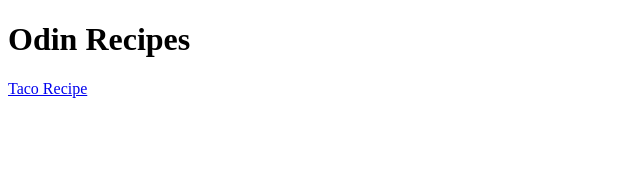
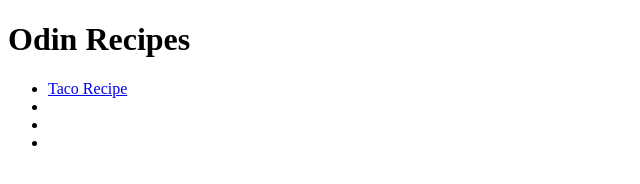
Before and after one commit to danielpeabody/odin-recipes, a plain HTML site: page index.html in a window 1280 px wide. Shown: the whole page, without its empty margins (0-640 px from the left). Drawn offline with Linux system fonts and the light colour scheme.

```diff
--- a/index.html
+++ b/index.html
@@ -9,7 +9,11 @@
 <body>
 
     <h1>Odin Recipes</h1>
-    <a href="/tacos.html">Taco Recipe</a>
-
+<ul>
+    <li><a href="/tacos.html">Taco Recipe</a></li>
+    <li><a href="/lasagna.html"></a></li>
+    <li><a href="/hamburger.html"></a></li>
+    <li></li>
+</ul>
 </body>
 </html>
```
